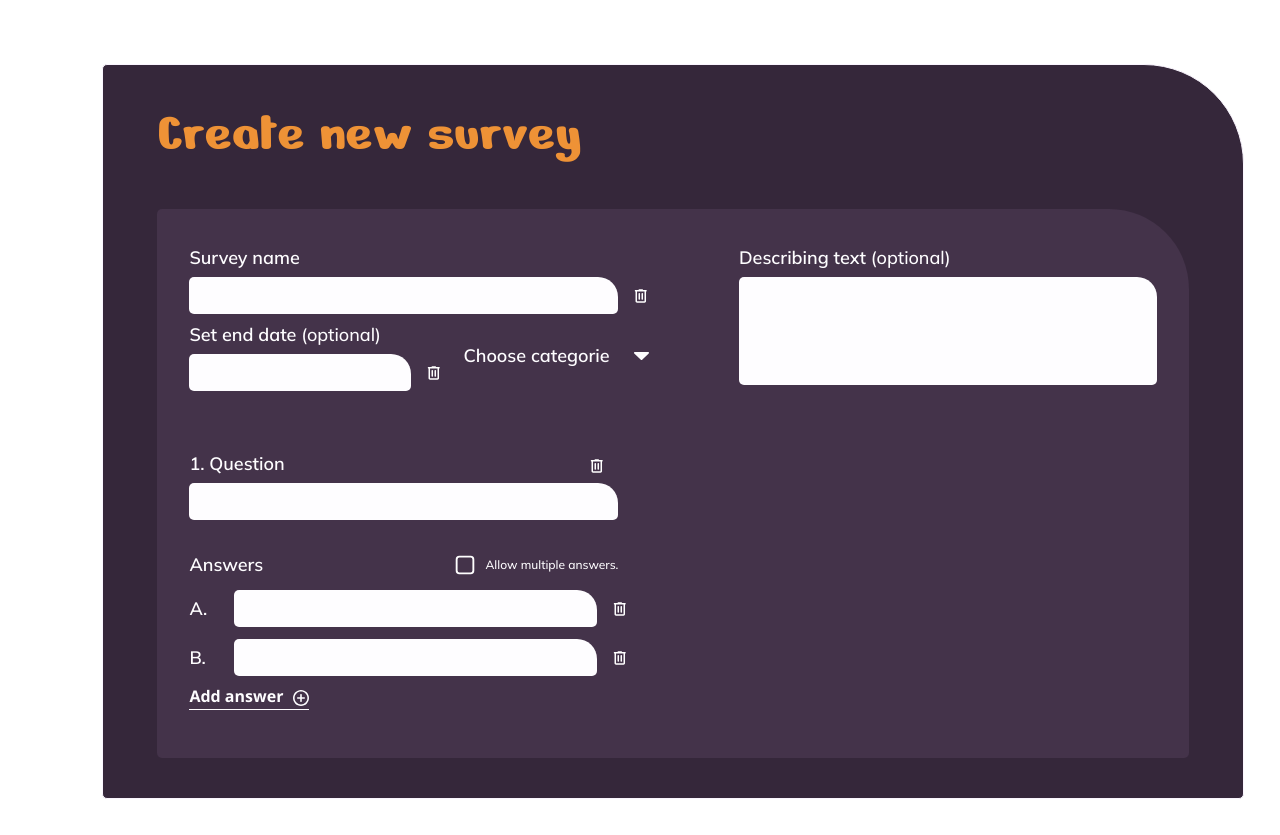
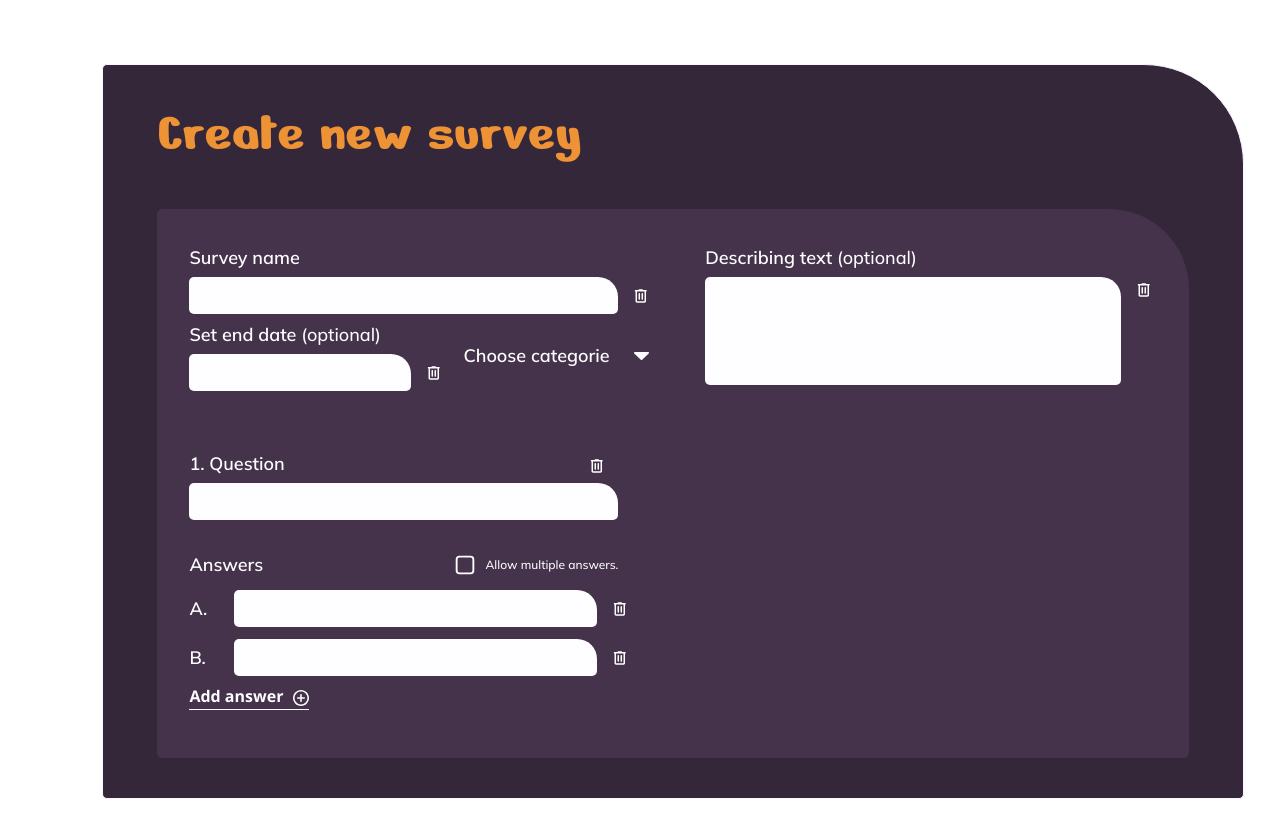
Before and after one commit to FatihYalcin42/PollApp, an Angular app: page /create-survey in a window 1280 px wide. Built offline with nearby package versions, Linux system fonts and the light colour scheme; a web font is replaced by a local one.

Commit message:
feat(create-survey): add delete button with hover state next to description textarea

```diff
--- a/src/app/pages/create-survey/create-survey-page.html
+++ b/src/app/pages/create-survey/create-survey-page.html
@@ -54,7 +54,13 @@
           <h2 class="description-block__title">
             Describing text <span class="description-block__title-optional">(optional)</span>
           </h2>
-          <textarea class="description-block__input" aria-label="Describing text optional"></textarea>
+          <div class="description-block__input-row">
+            <textarea class="description-block__input" aria-label="Describing text optional"></textarea>
+            <button class="delete-button description-block__delete" type="button" aria-label="Delete description text">
+              <img class="delete-button__icon" src="/assets/delete-icon.svg" alt="" />
+              <img class="delete-button__icon-hover" src="/assets/delete-icon-hover.svg" alt="" />
+            </button>
+          </div>
         </section>
       </div>
 
--- a/src/app/pages/create-survey/create-survey-page.scss
+++ b/src/app/pages/create-survey/create-survey-page.scss
@@ -283,7 +283,7 @@
 }
 
 .description-block {
-  width: min(418px, 100%);
+  width: min(454px, 100%);
   display: flex;
   flex-direction: column;
   gap: 10px;
@@ -303,9 +303,17 @@
   font-weight: 400;
 }
 
+.description-block__input-row {
+  width: 100%;
+  display: grid;
+  grid-template-columns: minmax(0, 1fr) 26px;
+  align-items: start;
+  gap: 10px;
+}
+
 .description-block__input {
-  width: 418px;
-  max-width: 100%;
+  width: 100%;
+  max-width: none;
   height: 108px;
   box-sizing: border-box;
   display: block;
@@ -322,6 +330,10 @@
   font-size: 16px;
   line-height: 1.35;
   resize: none;
+}
+
+.description-block__delete {
+  margin-top: 0;
 }
 
 .description-block__input:focus {
@@ -535,6 +547,10 @@
     width: 100%;
   }
 
+  .description-block__input-row {
+    width: 100%;
+  }
+
   .description-block__input {
     width: 100%;
   }
```
